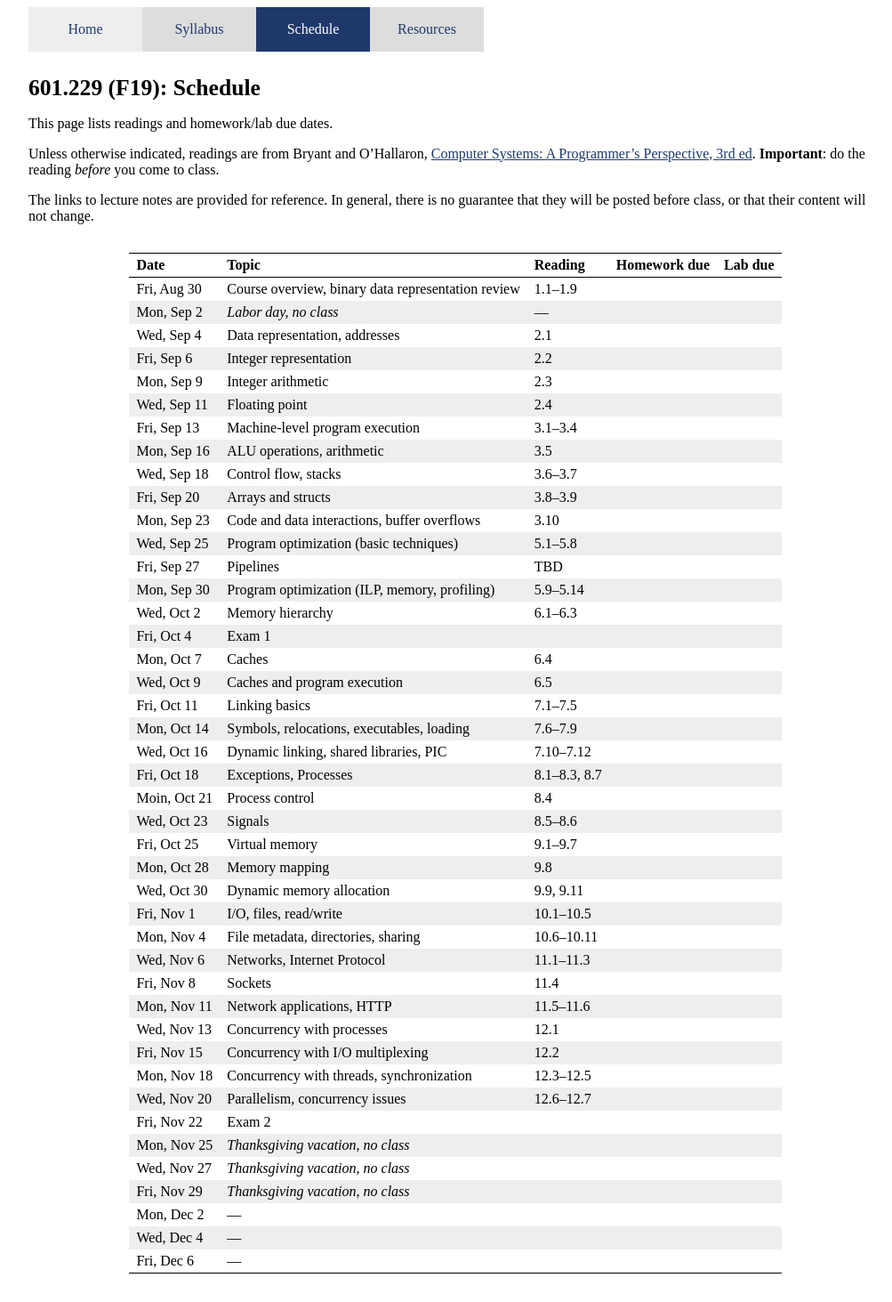
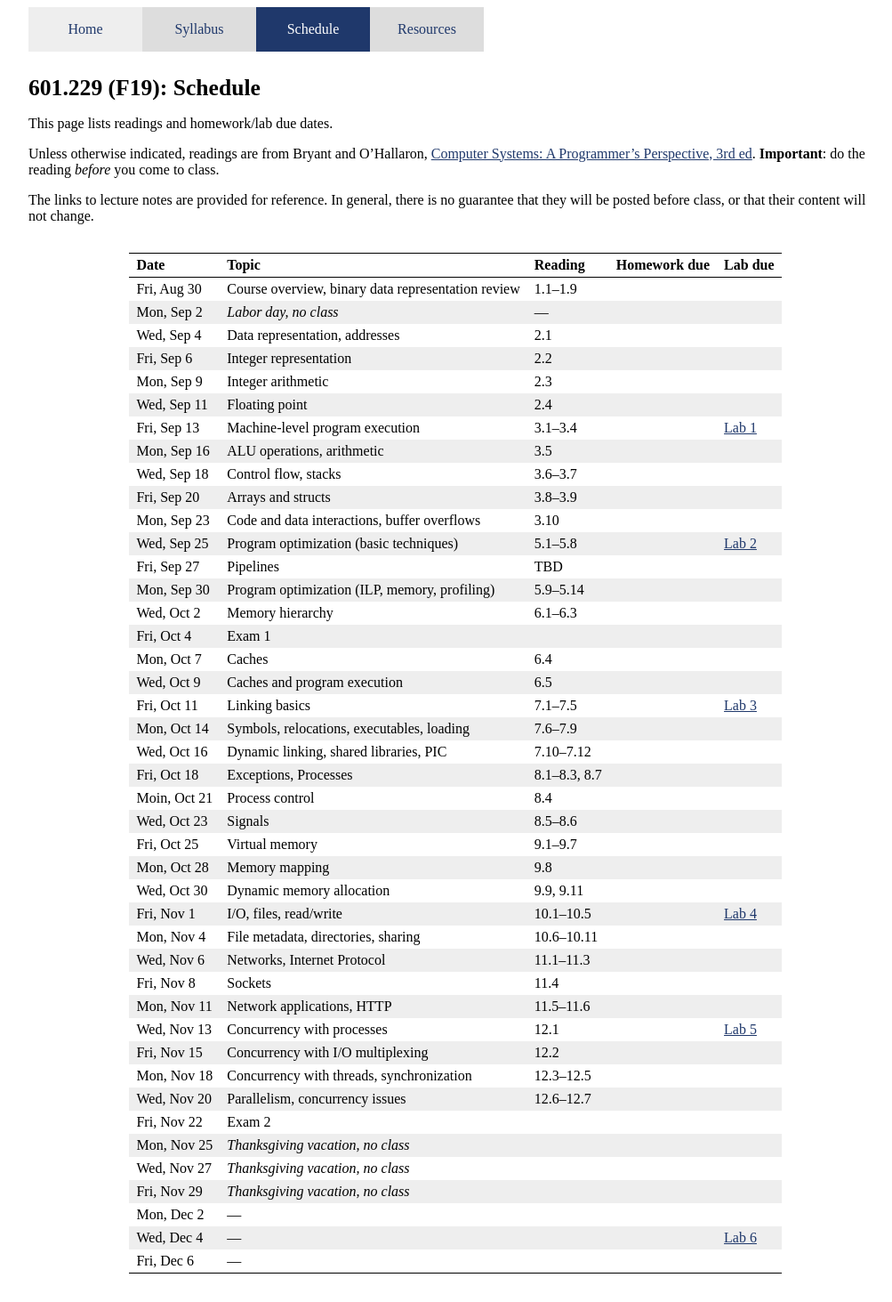
Before and after one commit to jhucsf/spring2020, a Jekyll site: the page built from schedule.md, in a window 1280 px wide. Shown: the whole page at 89% size, without its empty margins (128-1131 px from the left). Built offline with Jekyll 4.4.1, drawn with Linux system fonts in a browser that asks for light colours.

Commit message:
added labs (i.e., programming assignments)
These are just placeholders for now.

```diff
--- a/schedule.md
+++ b/schedule.md
@@ -18,33 +18,33 @@ Wed, Sep 4 | Data representation, addresses | 2.1
 Fri, Sep 6 | Integer representation | 2.2
 Mon, Sep 9 | Integer arithmetic | 2.3
 Wed, Sep 11 | Floating point | 2.4
-Fri, Sep 13 | Machine-level program execution | 3.1–3.4
+Fri, Sep 13 | Machine-level program execution | 3.1–3.4 | | [Lab 1](labs/lab01.html)
 Mon, Sep 16 | ALU operations, arithmetic | 3.5
 Wed, Sep 18 | Control flow, stacks | 3.6–3.7
 Fri, Sep 20 | Arrays and structs | 3.8–3.9
 Mon, Sep 23 | Code and data interactions, buffer overflows | 3.10
-Wed, Sep 25 | Program optimization (basic techniques) | 5.1–5.8
+Wed, Sep 25 | Program optimization (basic techniques) | 5.1–5.8 | | [Lab 2](labs/lab02.html)
 Fri, Sep 27 | Pipelines | TBD
 Mon, Sep 30 | Program optimization (ILP, memory, profiling) | 5.9–5.14
 Wed, Oct 2 | Memory hierarchy | 6.1–6.3
 Fri, Oct 4 | Exam 1
 Mon, Oct 7 | Caches | 6.4
 Wed, Oct 9 | Caches and program execution | 6.5
-Fri, Oct 11 | Linking basics | 7.1–7.5
+Fri, Oct 11 | Linking basics | 7.1–7.5 | | [Lab 3](labs/lab03.html)
 Mon, Oct 14 | Symbols, relocations, executables, loading | 7.6–7.9
 Wed, Oct 16 | Dynamic linking, shared libraries, PIC | 7.10–7.12
 Fri, Oct 18 | Exceptions, Processes | 8.1–8.3, 8.7
 Moin, Oct 21 | Process control | 8.4
-Wed, Oct 23 | Signals | 8.5–8.6
+Wed, Oct 23 | Signals | 8.5–8.6 |
 Fri, Oct 25 | Virtual memory | 9.1–9.7
 Mon, Oct 28 | Memory mapping | 9.8
 Wed, Oct 30 | Dynamic memory allocation | 9.9, 9.11
-Fri, Nov 1 | I/O, files, read/write | 10.1–10.5
+Fri, Nov 1 | I/O, files, read/write | 10.1–10.5 | | [Lab 4](labs/lab04.html)
 Mon, Nov 4 | File metadata, directories, sharing | 10.6–10.11
 Wed, Nov 6 | Networks, Internet Protocol | 11.1–11.3
 Fri, Nov 8 | Sockets | 11.4
 Mon, Nov 11 | Network applications, HTTP | 11.5–11.6
-Wed, Nov 13 | Concurrency with processes | 12.1
+Wed, Nov 13 | Concurrency with processes | 12.1 | | [Lab 5](labs/lab05.html)
 Fri, Nov 15 | Concurrency with I/O multiplexing | 12.2
 Mon, Nov 18 | Concurrency with threads, synchronization | 12.3–12.5
 Wed, Nov 20 | Parallelism, concurrency issues | 12.6–12.7
@@ -53,5 +53,5 @@ Mon, Nov 25 | *Thanksgiving vacation, no class*
 Wed, Nov 27 | *Thanksgiving vacation, no class*
 Fri, Nov 29 | *Thanksgiving vacation, no class*
 Mon, Dec 2 | —
-Wed, Dec 4 | —
+Wed, Dec 4 | — | | | [Lab 6](labs/lab06.html)
 Fri, Dec 6 | —
```
Also changed, not shown: labs/lab01.md (added, +6 -0 lines), labs/lab02.md (added, +6 -0 lines), labs/lab03.md (added, +6 -0 lines), labs/lab04.md (added, +6 -0 lines), labs/lab05.md (added, +6 -0 lines), labs/lab06.md (added, +6 -0 lines).
